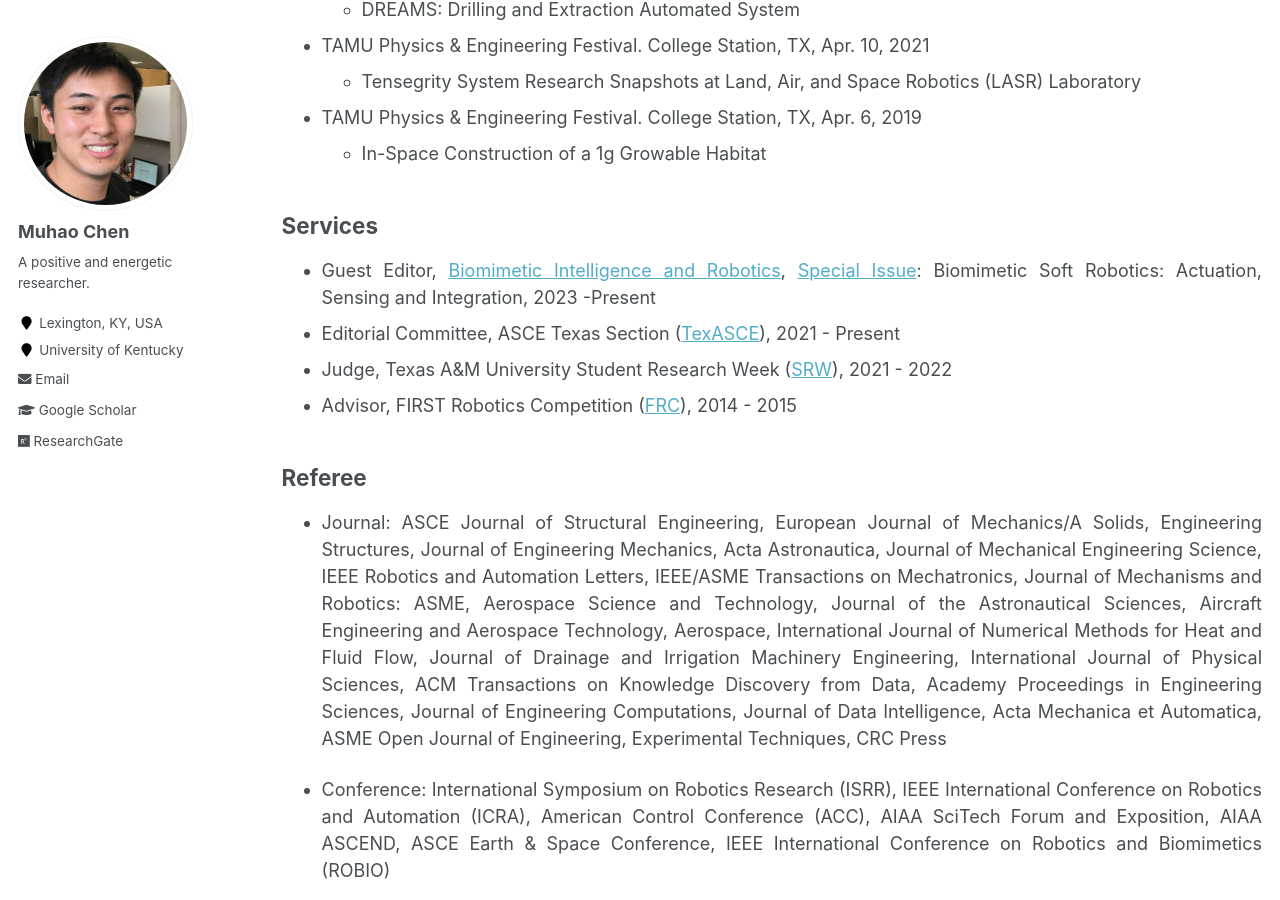
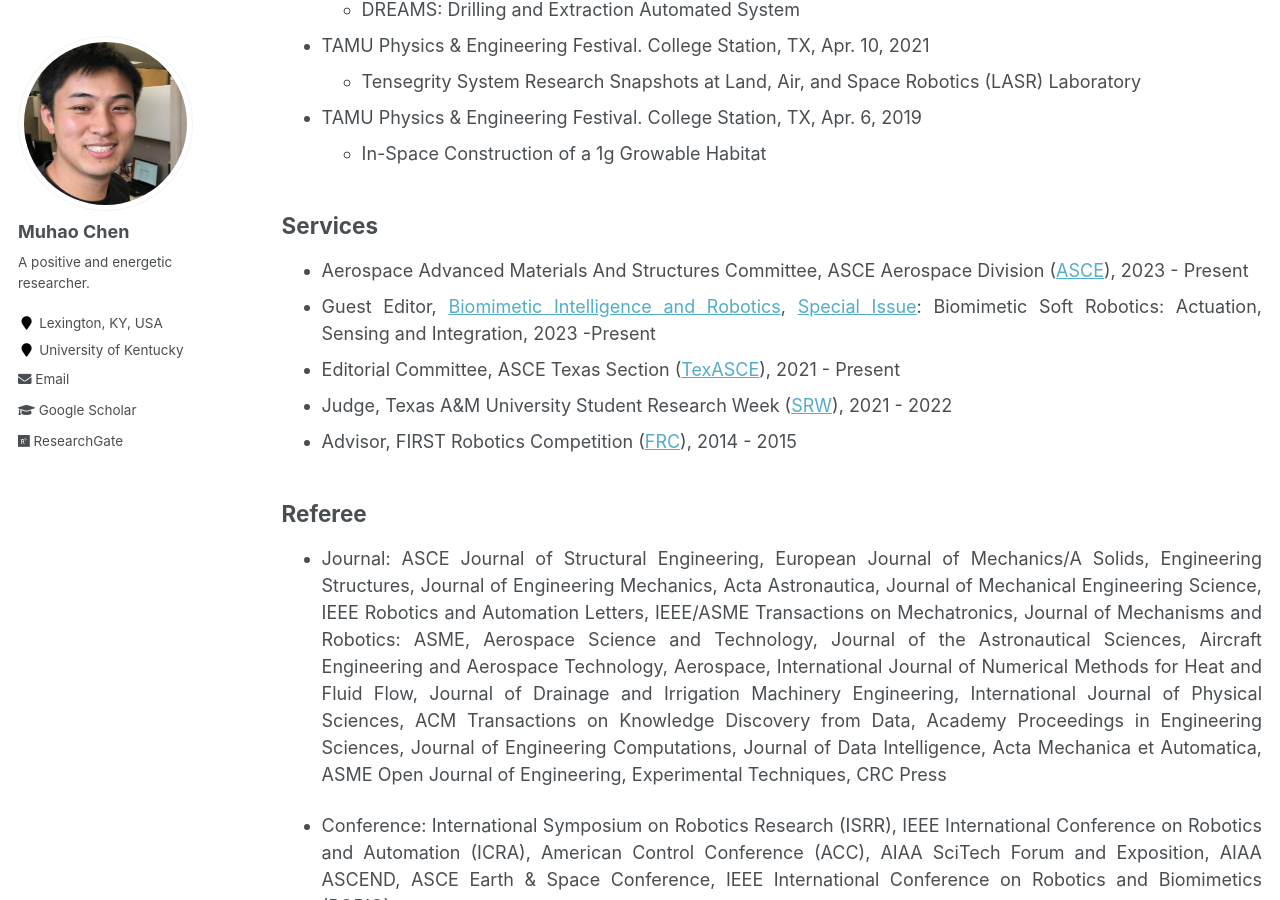
Before and after one commit to Muhao-Chen/muhao-chen.github.io, a Jekyll site: the page built from _pages/professional-activities.md, in a window 1280 px wide and 900 px high, scrolled down 2310 px. Built offline with Jekyll 4.4.1, drawn with Linux system fonts in a browser that asks for light colours.

Commit message:
Update professional-activities.md

```diff
--- a/_pages/professional-activities.md
+++ b/_pages/professional-activities.md
@@ -90,6 +90,7 @@ toc_max_header: 1
   - In-Space Construction of a 1g Growable Habitat
 
 ## Services
+* Aerospace Advanced Materials And Structures Committee, ASCE Aerospace Division ([ASCE](https://www.asce.org/communities/institutes-and-technical-groups/aerospace-engineering/committees/aerospace-division/aerospace-executive-committee/technical-committees/aerospace-advanced-materials-and-structures-committee)), 2023 - Present
 * Guest Editor, [Biomimetic Intelligence and Robotics](https://www.sciencedirect.com/journal/biomimetic-intelligence-and-robotics), [Special Issue](https://www.sciencedirect.com/journal/biomimetic-intelligence-and-robotics/about/call-for-papers#biomimetic-soft-robotics-actuation-sensing-and-integration): Biomimetic Soft Robotics: Actuation, Sensing and Integration, 2023 -Present
 * Editorial Committee, ASCE Texas Section ([TexASCE](https://www.texasce.org/)), 2021 - Present
 * Judge, Texas A&M University Student Research Week ([SRW](https://srw.tamu.edu/)), 2021 - 2022
```
